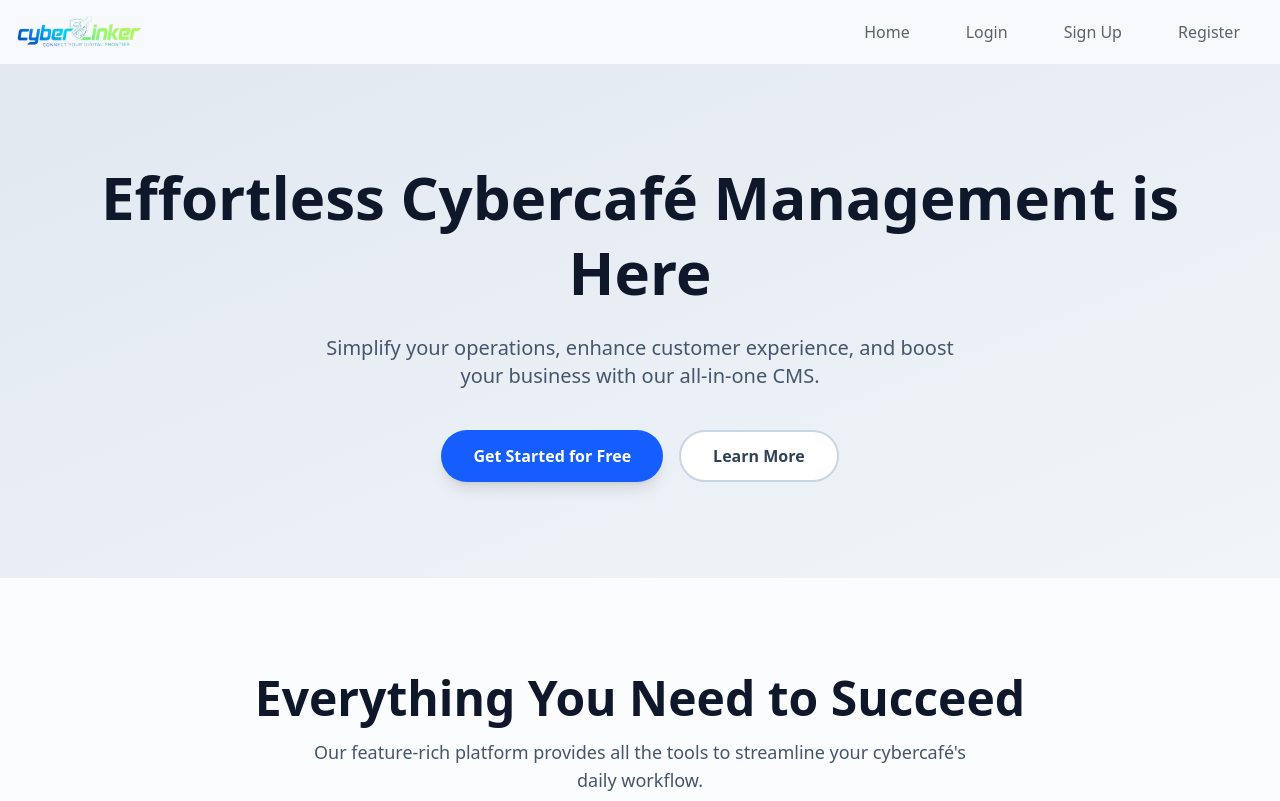
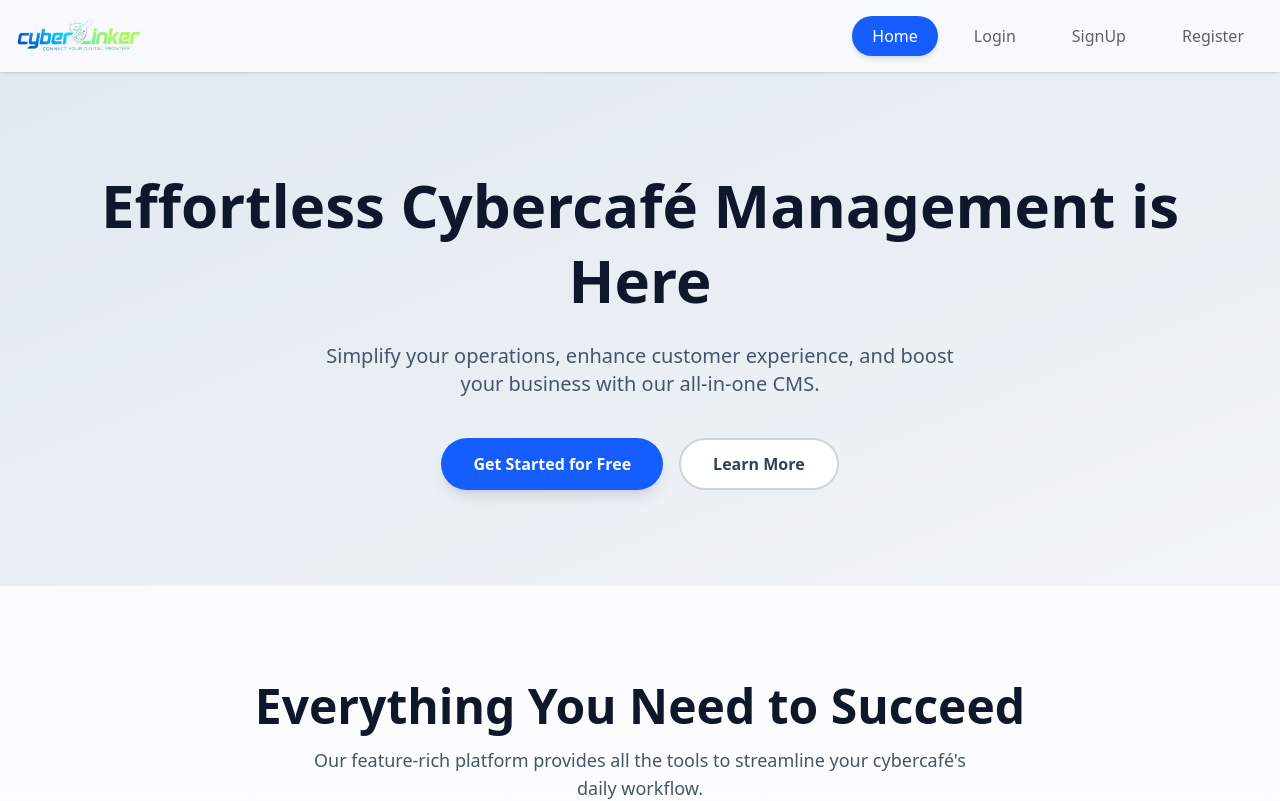
Before and after one commit to RiteshDev99/cafelinker, a React (Vite) app: page / in a window 1280 px wide. Shown: the top 801 px of the page. Built offline with nearby package versions, Linux system fonts and the light colour scheme.

Commit message:
Add registration functionality with form handling and navigation

```diff
--- /dev/null
+++ b/src/components/Register.jsx
@@ -0,0 +1,154 @@
+import React from 'react';
+import { useForm } from 'react-hook-form';
+import { Coffee, ArrowRight, Info } from 'lucide-react';
+
+export default function Register() {
+    const { register, handleSubmit, formState: { errors } } = useForm();
+
+    const onSubmit = (data) => {
+        console.log('Form data:', data);
+        // Handle form submission here
+    };
+
+    const steps = [
+        { number: 1, label: 'Account Creation', active: true },
+        { number: 2, label: 'Business Details', active: false },
+        { number: 3, label: 'Services & Pricing', active: false },
+        { number: 4, label: 'Review & Finish', active: false }
+    ];
+
+    return (
+        <div className="min-h-screen bg-gray-50 ">
+            <div className="max-w-4xl mx-auto px-6 py-6">
+                <div className="flex items-center justify-between mb-12">
+                    {steps.map((step, index) => (
+                        <React.Fragment key={step.number}>
+                            <div className="flex flex-col items-center">
+                                <div className={`w-12 h-12 rounded-full flex items-center justify-center font-semibold text-lg mb-2 ${
+                                    step.active
+                                        ? 'bg-blue-500 text-white'
+                                        : 'bg-white border-2 border-gray-300 text-gray-400'
+                                }`}>
+                                    {step.number}
+                                </div>
+                                <span className={`text-sm font-medium ${
+                                    step.active ? 'text-gray-900' : 'text-gray-500'
+                                }`}>
+                  {step.label}
+                </span>
+                            </div>
+                            {index < steps.length - 1 && (
+                                <div className="flex-1 h-0.5 bg-gray-300 mx-4 mt-6" />
+                            )}
+                        </React.Fragment>
+                    ))}
+                </div>
+
+                <div className="bg-white rounded-lg shadow-sm border border-gray-200 p-8">
+                    <h1 className="text-3xl font-bold text-gray-900 mb-2">
+                        Register Your Account
+                    </h1>
+                    <p className="text-gray-600 mb-8">
+                        Start by creating your login credentials.
+                    </p>
+
+                    <form onSubmit={handleSubmit(onSubmit)} className="space-y-6">
+                        <div>
+                            <label htmlFor="ownerName" className="block text-sm font-semibold text-gray-900 mb-2">
+                                Owner Name
+                            </label>
+                            <input
+                                id="ownerName"
+                                type="text"
+                                placeholder="John Doe"
+                                className="w-full px-4 py-3 border border-gray-300 rounded-lg focus:outline-none focus:ring-2 focus:ring-blue-500 focus:border-transparent"
+                                {...register('ownerName', { required: 'Owner name is required' })}
+                            />
+                            {errors.ownerName && (
+                                <p className="mt-1 text-sm text-red-600">{errors.ownerName.message}</p>
+                            )}
+                        </div>
+
+                        <div>
+                            <label htmlFor="email" className="block text-sm font-semibold text-gray-900 mb-2">
+                                Email Address
+                            </label>
+                            <input
+                                id="email"
+                                type="email"
+                                placeholder="you@example.com"
+                                className="w-full px-4 py-3 border border-gray-300 rounded-lg focus:outline-none focus:ring-2 focus:ring-blue-500 focus:border-transparent"
+                                {...register('email', {
+                                    required: 'Email is required',
+                                    pattern: {
+                                        value: /^[A-Z0-9._%+-]+@[A-Z0-9.-]+\.[A-Z]{2,}$/i,
+                                        message: 'Invalid email address'
+                                    }
+                                })}
+                            />
+                            {errors.email && (
+                                <p className="mt-1 text-sm text-red-600">{errors.email.message}</p>
+                            )}
+                        </div>
+
+                        <div>
+                            <label htmlFor="phone" className="block text-sm font-semibold text-gray-900 mb-2">
+                                Phone Number
+                            </label>
+                            <input
+                                id="phone"
+                                type="tel"
+                                placeholder="+1 (555) 000-0000"
+                                className="w-full px-4 py-3 border border-gray-300 rounded-lg focus:outline-none focus:ring-2 focus:ring-blue-500 focus:border-transparent"
+                                {...register('phone', { required: 'Phone number is required' })}
+                            />
+                            {errors.phone && (
+                                <p className="mt-1 text-sm text-red-600">{errors.phone.message}</p>
+                            )}
+                        </div>
+
+                        {/* Password */}
+                        <div>
+                            <label htmlFor="password" className="block text-sm font-semibold text-gray-900 mb-2">
+                                Password
+                            </label>
+                            <input
+                                id="password"
+                                type="password"
+                                placeholder="••••••••"
+                                className="w-full px-4 py-3 border border-gray-300 rounded-lg focus:outline-none focus:ring-2 focus:ring-blue-500 focus:border-transparent"
+                                {...register('password', {
+                                    required: 'Password is required',
+                                    minLength: {
+                                        value: 8,
+                                        message: 'Password must be at least 8 characters'
+                                    }
+                                })}
+                            />
+                            {errors.password && (
+                                <p className="mt-1 text-sm text-red-600">{errors.password.message}</p>
+                            )}
+                        </div>
+
+                        <div className="bg-blue-50 border border-blue-200 rounded-lg p-4 flex items-start gap-3">
+                            <Info className="w-5 h-5 text-blue-500 flex-shrink-0 mt-0.5" />
+                            <p className="text-sm text-blue-900">
+                                A verification link will be sent to your email address to complete the registration.
+                            </p>
+                        </div>
+
+                        <div className="flex justify-end pt-4">
+                            <button
+                                type="submit"
+                                className="bg-blue-500 hover:bg-blue-600 text-white px-8 py-3 rounded-lg font-semibold flex items-center gap-2 transition-colors"
+                            >
+                                Next: Business Details
+                                <ArrowRight className="w-5 h-5" />
+                            </button>
+                        </div>
+                    </form>
+                </div>
+            </div>
+        </div>
+    );
+}
--- a/src/components/header/Header.jsx
+++ b/src/components/header/Header.jsx
@@ -1,69 +1,56 @@
 import React from "react";
-import {Link, useNavigate} from "react-router-dom";
-import {Container, Logo} from "../index.js";
+import { Link, useNavigate, useLocation } from "react-router-dom";
+import { Container, Logo } from "../index.js";
 
-
-function Header () {
-
+function Header() {
     const navigate = useNavigate();
+    const location = useLocation();
 
     const navItems = [
-        {
-            name: "Home",
-            slug:'/',
-            active: true,
-        },
-
-        {
-            name: "Login",
-            slug:'/login',
-            active: true,
-
-        },
-        {
-            name: "Sign Up",
-            slug:'/signup',
-            active: true,
-
-        },
-        {
-            name: "Register",
-            slug:'/register',
-            active: true,
-
-        },
-    ]
-
+        { name: "Home", slug: "/" },
+        { name: "Login", slug: "/login" },
+        { name: "SignUp", slug: "/signup" },
+        { name: "Register", slug: "/register" },
+    ];
 
     return (
-
-        <header className="py-3 shadow bg-[#f7f9fc] w-full  ">
+        <header className="py-4 shadow bg-[#f7f9fc] w-full sticky top-0 z-50">
             <Container>
-                <nav className="flex items-center ">
-                    <div className="mr-4">
-                        <Link to="/" >
-                            <Logo/>
-                        </Link>
-                    </div>
-                    <ul  className="ml-auto flex items-center space-x-2">
-                        {navItems.map((item) =>
-                            item.active ? (
+                <nav className="flex items-center justify-between">
+                    <Link to="/" className="flex items-center space-x-2">
+                        <Logo />
+                    </Link>
+                    <ul className="hidden md:flex items-center space-x-4">
+                        {navItems.map((item) => {
+                            const isActive = location.pathname === item.slug;
+                            return (
                                 <li key={item.name}>
                                     <button
                                         onClick={() => navigate(item.slug)}
-                                        className="inline-block px-6 py-2  duration-200 hover:bg-[#1473d9]  hover:text-amber-50 text-[#5b626e] rounded-full"
+                                        className={`px-5 py-2 rounded-full font-medium transition-all ${
+                                            isActive
+                                                ? "bg-blue-600 text-white shadow-md"
+                                                : "text-[#5b626e] hover:bg-blue-100 hover:text-blue-600"
+                                        }`}
                                     >
                                         {item.name}
                                     </button>
                                 </li>
-                            ) : null
-                        )}
+                            );
+                        })}
                     </ul>
+
+                    <div className="md:hidden">
+                        <button className="p-2 rounded-md hover:bg-blue-100">
+                            <span className="block w-6 h-0.5 bg-gray-700 mb-1"></span>
+                            <span className="block w-6 h-0.5 bg-gray-700 mb-1"></span>
+                            <span className="block w-6 h-0.5 bg-gray-700"></span>
+                        </button>
+                    </div>
                 </nav>
             </Container>
-
         </header>
-    )
+    );
 }
 
-export default Header
+export default Header;
--- a/src/components/index.js
+++ b/src/components/index.js
@@ -8,6 +8,7 @@ import Input from './ui/Input.jsx'
 import Button from  './ui/Button.jsx'
 import Login from './auth/login.jsx'
 import Signup from './auth/signup.jsx'
+import Register from '../components/Register.jsx'
 export {
     Container,
     Header,
@@ -18,7 +19,8 @@ export {
     Input,
     Button,
     Login,
-    Signup
+    Signup,
+    Register
 
 
 }
--- /dev/null
+++ b/src/components/pages/Register.jsx
@@ -0,0 +1,10 @@
+import React from "react";
+import {Register} from '../index.js'
+const RegisterPage = () => {
+    return(
+        <div className='py-1'>
+            <Register/>
+        </div>
+    )
+}
+export default RegisterPage;
--- a/src/main.jsx
+++ b/src/main.jsx
@@ -8,6 +8,8 @@ import {Provider} from "react-redux";
 import Home from "./components/pages/Home.jsx";
 import LoginPage from "./components/pages/Login.jsx";
 import SignupPage from "./components/pages/Signup.jsx";
+import RegisterPage from "./components/pages/Register.jsx";
+
 
 const router = createBrowserRouter([
     {
@@ -26,6 +28,10 @@ const router = createBrowserRouter([
                 path: "/signup",
                 element:<SignupPage />,
             },
+            {
+                path: "/register",
+                element:<RegisterPage />,
+            },
         ],
     },
 ])
```
